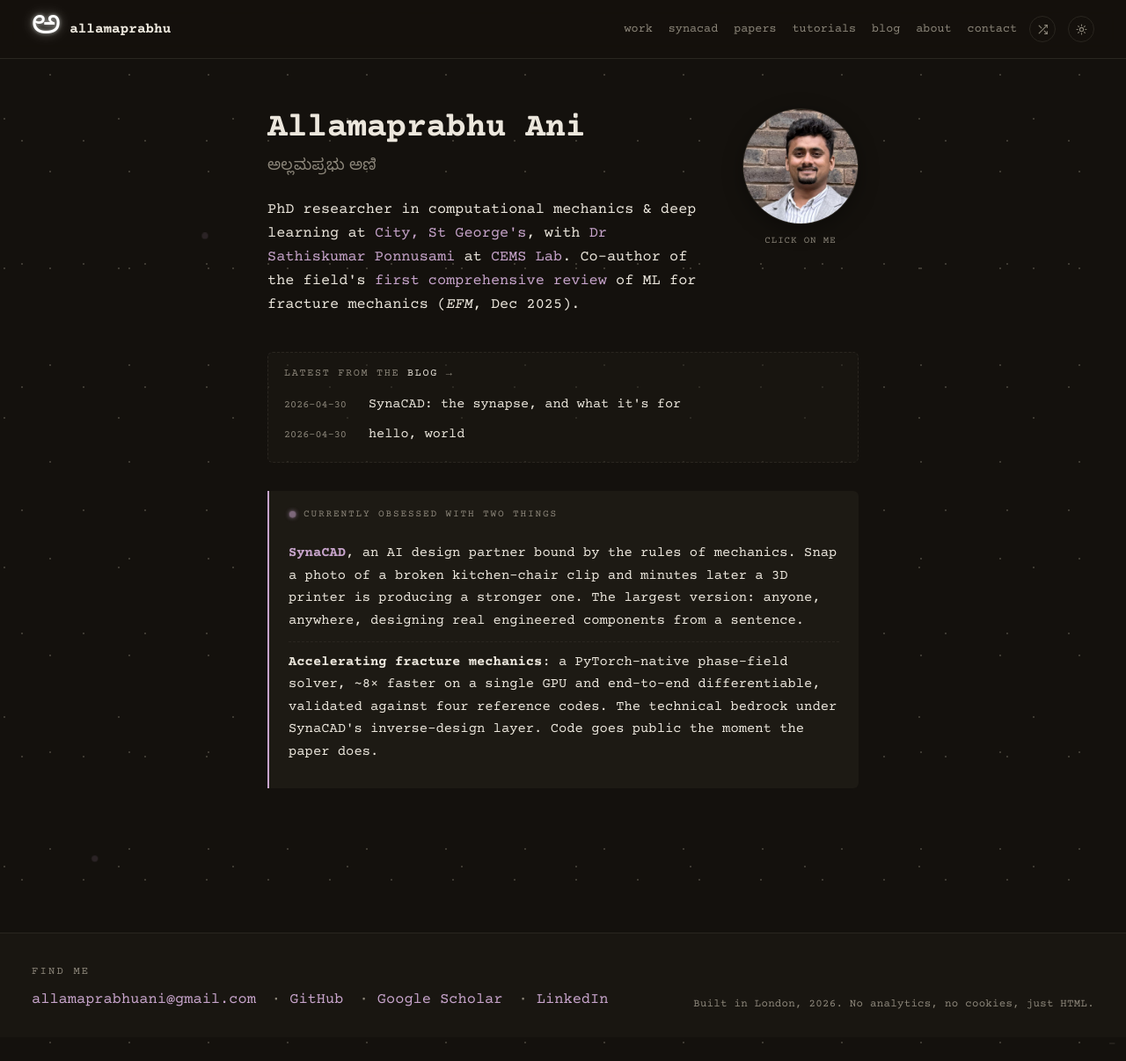
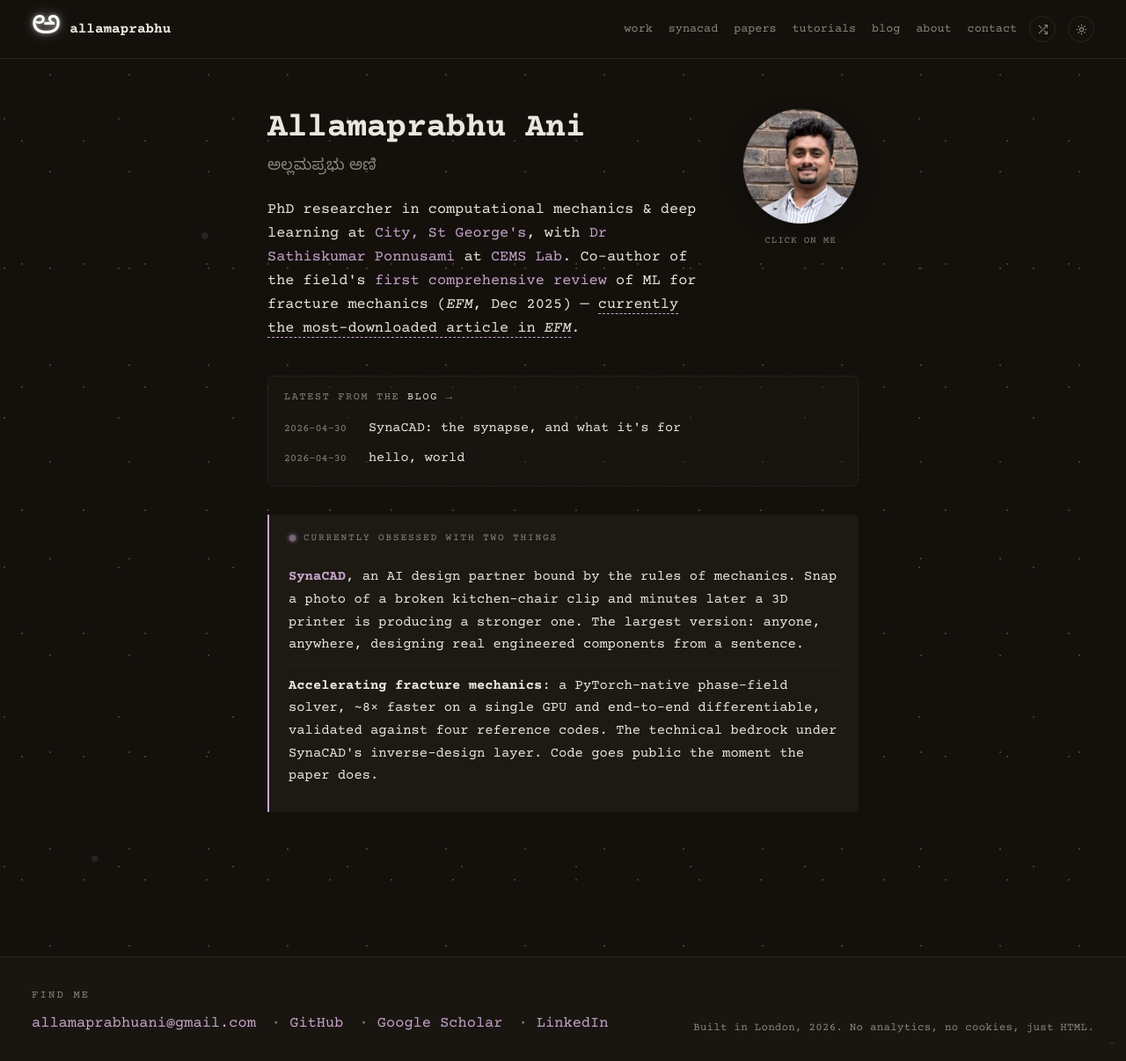
Before and after one commit to allamaprabhuani/allamaprabhuani.github.io, a Jekyll site: the page built from index.html, in a window 1280 px wide and 1206 px high. Shown: the whole window at 88% size. Built offline with Jekyll 4.4.1, drawn with Linux system fonts in a browser that asks for light colours.

Commit message:
EFM 'most downloaded' brag with hover-image proof
- hero tag and papers section now claim 'currently the most-downloaded
  article in EFM'
- on hover (or keyboard focus, for a11y) a 640px screenshot of the
  ScienceDirect Most Downloaded page appears as proof
- screenshot saved to assets/efm-most-downloaded.png (300 KB, 2000x879)
- mobile: image centers under the text instead of left-aligning
- screenshot captured 2026-04-30 — needs daily verification (next commit
  will set up a scheduled agent to check the claim still holds)

```diff
--- a/index.html
+++ b/index.html
@@ -49,7 +49,7 @@
     <div class="hero-text">
       <h1>Allamaprabhu Ani</h1>
       <p class="kannada" lang="kn" aria-label="Allamaprabhu Ani in Kannada">ಅಲ್ಲಮಪ್ರಭು ಅಣಿ</p>
-      <p class="tag">PhD researcher in computational mechanics &amp; deep learning at <a href="https://www.city.ac.uk/">City, St George's</a>, with <a href="https://www.saponnusami.com/">Dr Sathiskumar Ponnusami</a> at <a href="https://github.com/CEMS-Lab">CEMS Lab</a>. Co-author of the field's <a href="https://www.sciencedirect.com/science/article/pii/S0013794425009798">first comprehensive review</a> of ML for fracture mechanics (<i>EFM</i>, Dec 2025).</p>
+      <p class="tag">PhD researcher in computational mechanics &amp; deep learning at <a href="https://www.city.ac.uk/">City, St George's</a>, with <a href="https://www.saponnusami.com/">Dr Sathiskumar Ponnusami</a> at <a href="https://github.com/CEMS-Lab">CEMS Lab</a>. Co-author of the field's <a href="https://www.sciencedirect.com/science/article/pii/S0013794425009798">first comprehensive review</a> of ML for fracture mechanics (<i>EFM</i>, Dec 2025) &mdash; <span class="proof-hover" tabindex="0">currently the most-downloaded article in <i>EFM</i><img class="proof-img" src="/assets/efm-most-downloaded.png" alt="Screenshot of Engineering Fracture Mechanics Most Downloaded list with this paper at #1, captured 2026-04-30" loading="lazy"></span>.</p>
     </div>
     <!-- Replace assets/me.jpg with a 400x400 face crop. -->
     <div class="hero-photo">
@@ -126,7 +126,7 @@
     <li>
       <b>A. S. Ani</b>, R. Nakka, G. Subhash, J.-F. Molinari, S. A. Ponnusami.
       <a href="https://www.sciencedirect.com/science/article/pii/S0013794425009798">Machine learning for computational fracture and damage mechanics: status and perspectives</a>.
-      <i>Engineering Fracture Mechanics</i>, Dec 2025. <span class="muted">The field's first comprehensive review.</span>
+      <i>Engineering Fracture Mechanics</i>, Dec 2025. <span class="muted">The field's first comprehensive review &mdash; <span class="proof-hover" tabindex="0">currently the most-downloaded article in the journal<img class="proof-img" src="/assets/efm-most-downloaded.png" alt="Screenshot of Engineering Fracture Mechanics Most Downloaded list with this paper at #1, captured 2026-04-30" loading="lazy"></span>.</span>
     </li>
     <li>
       <b>A. S. Ani</b>, A. B. Deoghare. Leveraging machine learning for enhanced fatigue life prediction in aluminium alloys. <i>Lecture Notes in Mechanical Engineering</i>, Dec 2024.
--- a/style.css
+++ b/style.css
@@ -487,6 +487,34 @@
   margin: -6px 0 18px;
   font-weight: 400;
   letter-spacing: 0.01em;
+}
+
+/* ---- Hover-image proof (e.g. EFM most-downloaded screenshot) ---- */
+.proof-hover {
+  position: relative;
+  border-bottom: 1px dashed var(--accent);
+  cursor: help;
+  font-weight: 500;
+}
+.proof-img {
+  display: none;
+  position: absolute;
+  bottom: calc(100% + 10px);
+  left: 0;
+  width: 640px;
+  max-width: min(92vw, 720px);
+  border: 1px solid var(--rule);
+  border-radius: 8px;
+  box-shadow: 0 16px 40px rgba(0, 0, 0, 0.22);
+  background: var(--bg);
+  z-index: 50;
+  pointer-events: none;
+}
+.proof-hover:hover .proof-img,
+.proof-hover:focus .proof-img,
+.proof-hover:focus-within .proof-img { display: block; }
+@media (max-width: 640px) {
+  .proof-img { left: 50%; transform: translateX(-50%); }
 }
 
 /* ---- Latest-from-blog (homepage, between intro and now-block) ---- */
```
Also changed, not shown: assets/efm-most-downloaded.png (added).
